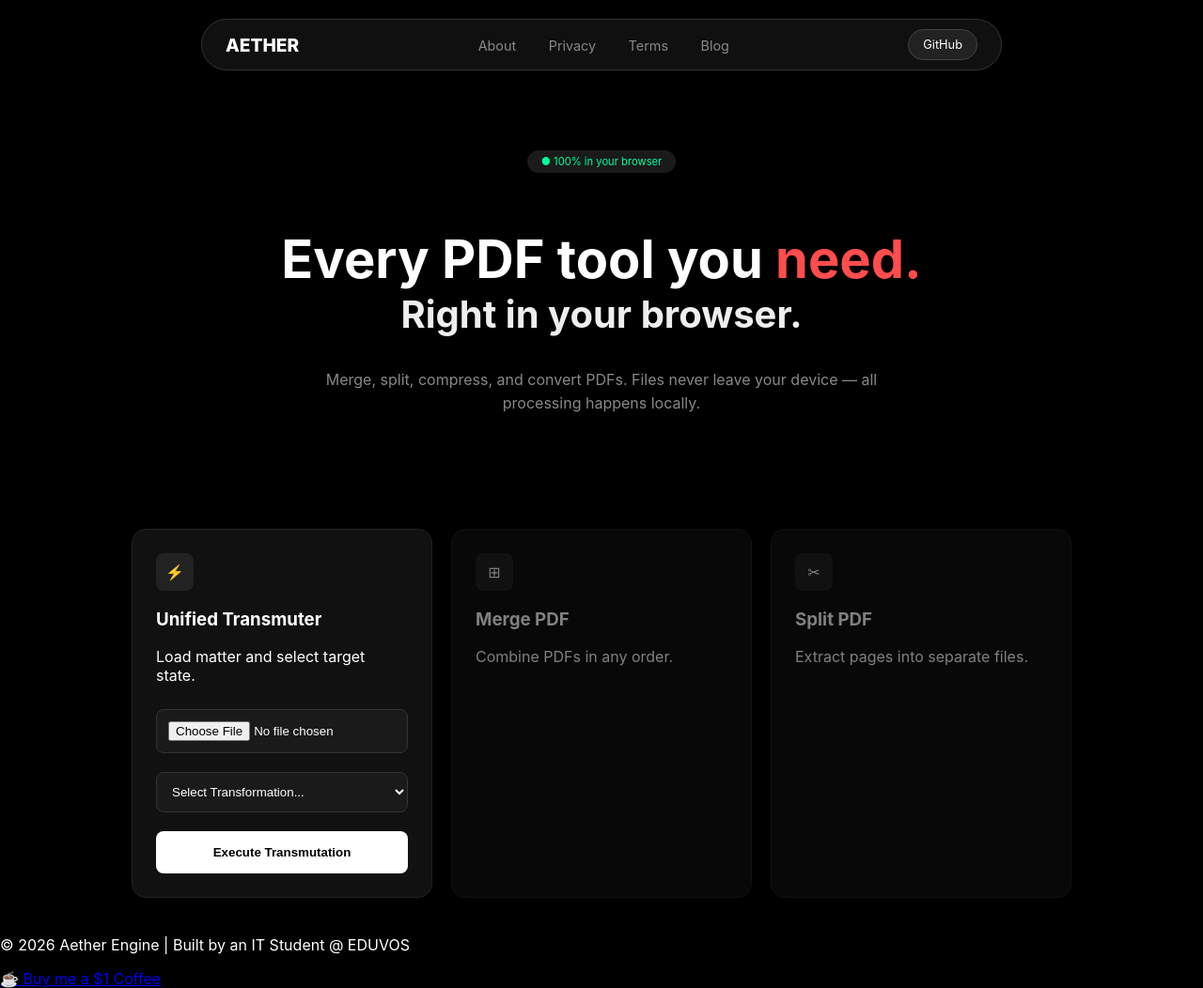
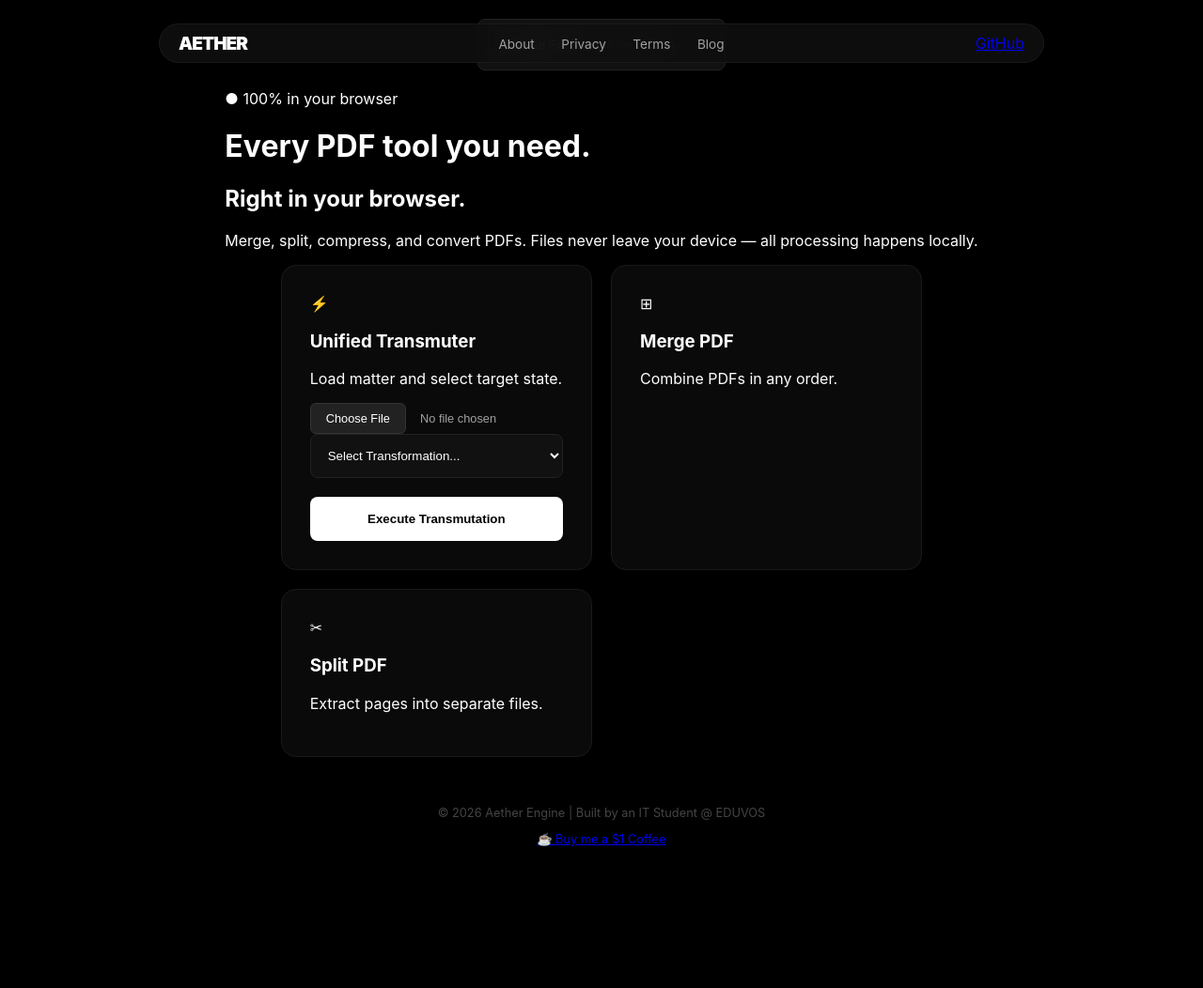
Before and after one commit to kazadijoel36-source/Aether-Engine, a Flask app: page / in a window 1280 px wide. Shown: the whole page at 94% size. After the commit the page ends 901 px from the top, so only its background shows below. Run offline with Flask 3, Linux system fonts and the light colour scheme; some libraries are stand-ins or nearby versions.

Commit message:
Fixed CSS naming mismatch

```diff
--- a/static/css/style.css
+++ b/static/css/style.css
@@ -1,139 +1,121 @@
 :root {
     --bg-dark: #000000;
-    --card-bg: #111111;
+    --card-bg: #0a0a0a; /* Slightly lighter than pure black */
     --accent-red: #ff4d4d;
-    --text-gray: #888888;
-    --nav-bg: rgba(20, 20, 20, 0.8);
+    --text-gray: #a1a1a1;
+    --nav-bg: rgba(15, 15, 15, 0.9);
 }
 
 body {
     background-color: var(--bg-dark);
     color: white;
-    font-family: -apple-system, BlinkMacSystemFont, "Segoe UI", Roboto, sans-serif;
+    font-family: 'Inter', -apple-system, sans-serif;
     margin: 0;
-    padding-top: 100px; /* Space for floating nav */
+    display: flex;
+    flex-direction: column;
+    align-items: center;
+    min-height: 100vh;
 }
 
 /* FLOATING NAV */
 .floating-nav {
     position: fixed;
-    top: 20px;
-    left: 50%;
-    transform: translateX(-50%);
+    top: 25px;
     width: 90%;
-    max-width: 800px;
+    max-width: 900px;
     background: var(--nav-bg);
-    backdrop-filter: blur(12px);
-    border: 1px solid #333;
-    border-radius: 50px;
-    padding: 10px 25px;
+    backdrop-filter: blur(20px);
+    border: 1px solid #1a1a1a;
+    border-radius: 100px;
+    padding: 8px 20px;
     z-index: 1000;
 }
 
-.nav-content {
-    display: flex;
-    justify-content: space-between;
-    align-items: center;
+.nav-content { display: flex; justify-content: space-between; align-items: center; }
+.nav-logo { font-weight: 900; letter-spacing: -1px; font-size: 1.2rem; }
+.nav-links a { color: var(--text-gray); text-decoration: none; margin: 0 12px; font-size: 0.85rem; }
+.nav-links a:hover { color: white; }
+
+/* MAIN CONTAINER */
+.container {
+    margin-top: 120px;
+    width: 100%;
+    max-width: 1000px;
+    padding: 20px;
 }
 
-.nav-logo { font-weight: 800; font-size: 1.2rem; }
-
-.nav-links a {
-    color: var(--text-gray);
-    text-decoration: none;
-    margin: 0 15px;
-    font-size: 0.9rem;
-    transition: 0.3s;
-}
-
-.nav-links a:hover { color: white; }
-
-.nav-btn-github {
-    background: #222;
-    padding: 8px 15px;
-    border-radius: 20px;
-    color: white;
-    text-decoration: none;
-    font-size: 0.8rem;
-    border: 1px solid #444;
-}
-
-/* HERO SECTION */
-.hero-section {
-    text-align: center;
-    padding: 60px 20px;
-}
-
-.badge {
-    background: #1a1a1a;
-    color: #00ff9d;
-    padding: 5px 15px;
-    border-radius: 20px;
-    font-size: 0.7rem;
-    display: inline-block;
-    margin-bottom: 20px;
-}
-
-h1 { font-size: 3.5rem; margin-bottom: 0; }
-.highlight { color: var(--accent-red); }
-h2 { font-size: 2.5rem; margin-top: 0; color: #eee; }
-.hero-subtext { color: var(--text-gray); max-width: 600px; margin: 20px auto; line-height: 1.6; }
-
-/* GRID LAYOUT */
+/* CARDS GRID */
 .tool-grid {
     display: grid;
-    grid-template-columns: repeat(auto-fit, minmax(300px, 1fr));
+    grid-template-columns: repeat(auto-fit, minmax(320px, 1fr));
     gap: 20px;
-    max-width: 1000px;
-    margin: 40px auto;
-    padding: 0 20px;
 }
 
 .tool-card {
     background: var(--card-bg);
-    border: 1px solid #222;
-    padding: 25px;
-    border-radius: 15px;
-    transition: 0.3s ease;
+    border: 1px solid #1a1a1a;
+    border-radius: 16px;
+    padding: 30px;
+    transition: 0.2s;
 }
 
-.tool-card:hover { border-color: #444; transform: translateY(-5px); }
-
-.icon-box {
-    width: 40px;
-    height: 40px;
-    background: #222;
-    display: flex;
-    align-items: center;
-    justify-content: center;
+/* FIXING THE "CHOOSE FILE" LOOK */
+.file-input-wrapper {
+    margin: 20px 0;
+    background: #111;
+    border: 1px solid #222;
     border-radius: 8px;
-    margin-bottom: 15px;
+    padding: 10px;
 }
 
-/* FORM STYLING */
-.file-input, .dropdown-select {
+input[type="file"] {
+    color: var(--text-gray);
+    font-size: 0.8rem;
     width: 100%;
-    background: #1a1a1a;
-    border: 1px solid #333;
-    color: white;
-    padding: 12px;
-    margin: 10px 0;
-    border-radius: 8px;
-    box-sizing: border-box;
 }
 
+/* Styling the button part of the file picker */
+input[type="file"]::file-selector-button {
+    background: #222;
+    color: white;
+    border: 1px solid #333;
+    padding: 8px 16px;
+    border-radius: 6px;
+    cursor: pointer;
+    margin-right: 15px;
+}
+
+/* DROPDOWN */
+.dropdown-select {
+    width: 100%;
+    background: #111;
+    border: 1px solid #222;
+    color: white;
+    padding: 14px;
+    border-radius: 8px;
+    margin-bottom: 20px;
+    cursor: pointer;
+}
+
+/* EXECUTE BUTTON */
 .execute-btn {
     width: 100%;
     background: white;
     color: black;
     border: none;
-    padding: 15px;
+    padding: 16px;
     border-radius: 8px;
-    font-weight: bold;
+    font-weight: 700;
     cursor: pointer;
-    margin-top: 10px;
+    transition: 0.2s;
 }
 
-.execute-btn:hover { background: #ddd; }
+.execute-btn:hover { background: #ccc; }
 
-.disabled { opacity: 0.5; cursor: not-allowed; }
+footer {
+    margin-top: auto;
+    padding: 40px;
+    color: #444;
+    text-align: center;
+    font-size: 0.8rem;
+}
--- a/templates/index.html
+++ b/templates/index.html
@@ -1,12 +1,18 @@
-<!DOCTYPE html>
+<!doctype html>
 <html lang="en">
   <head>
-    <meta charset="UTF-8">
-    <meta name="viewport" content="width=device-width, initial-scale=1.0">
+    <meta charset="UTF-8" />
+    <meta name="viewport" content="width=device-width, initial-scale=1.0" />
     <title>Aether Engine | All-in-One PDF Tools</title>
-    <link rel="stylesheet" href="{{ url_for('static', filename='css/style.css') }}">
+    <link
+      rel="stylesheet"
+      href="{{ url_for('static', filename='css/style.css') }}"
+    />
   </head>
   <body>
+    <div class="file-input-wrapper">
+      <input type="file" name="file" required />
+    </div>
 
     <!-- FLOATING pill menu -->
     <nav class="floating-nav">
@@ -26,7 +32,10 @@
       <div class="badge">● 100% in your browser</div>
       <h1>Every PDF tool you <span class="highlight">need.</span></h1>
       <h2>Right in your browser.</h2>
-        <p class="hero-subtext">Merge, split, compress, and convert PDFs. Files never leave your device — all processing happens locally.</p>
+      <p class="hero-subtext">
+        Merge, split, compress, and convert PDFs. Files never leave your device
+        — all processing happens locally.
+      </p>
     </main>
 
     <section class="tool-grid">
@@ -39,14 +48,16 @@
         <p>Load matter and select target state.</p>
 
         <form action="/convert" method="post" enctype="multipart/form-data">
-                <input type="file" name="file" class="file-input" required>
+          <input type="file" name="file" class="file-input" required />
           <select name="conversion_type" class="dropdown-select" required>
             <option value="" disabled selected>Select Transformation...</option>
             <option value="pdf_to_word">PDF to Word</option>
             <option value="merge_pdf">Merge PDFs</option>
             <option value="png_to_jpg">PNG to JPG</option>
           </select>
-                <button type="submit" class="execute-btn">Execute Transmutation</button>
+          <button type="submit" class="execute-btn">
+            Execute Transmutation
+          </button>
         </form>
       </div>
 
@@ -68,6 +79,5 @@
       <p>© 2026 Aether Engine | Built by an IT Student @ EDUVOS</p>
       <a href="#" class="coffee-link">☕ Buy me a $1 Coffee</a>
     </footer>
-
   </body>
 </html>
```
Lines whose indentation alone changed are shown as unchanged.
